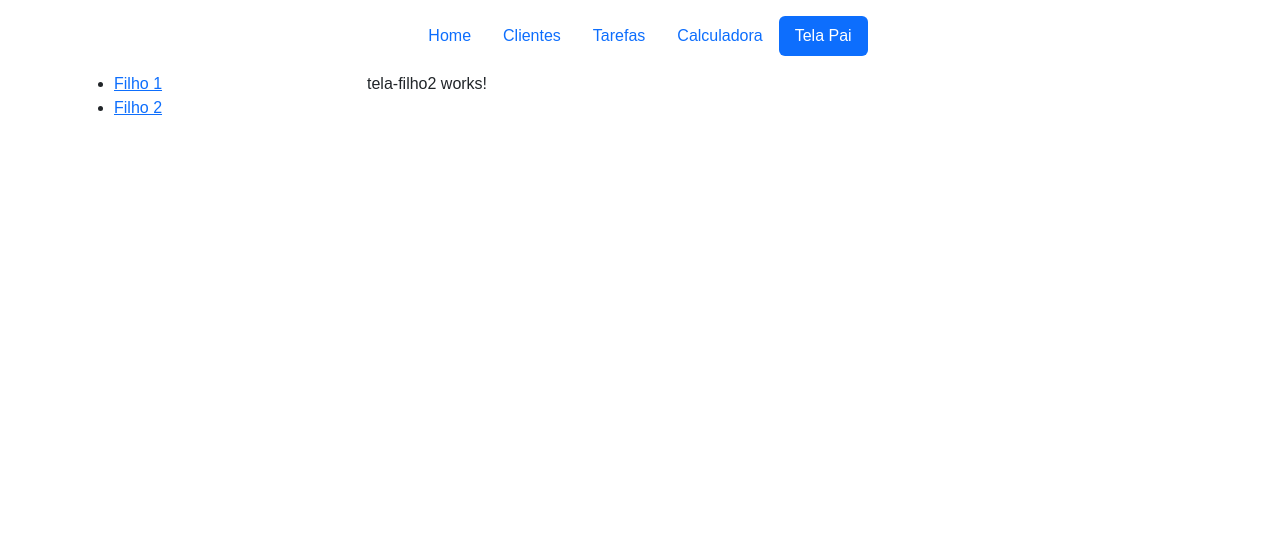
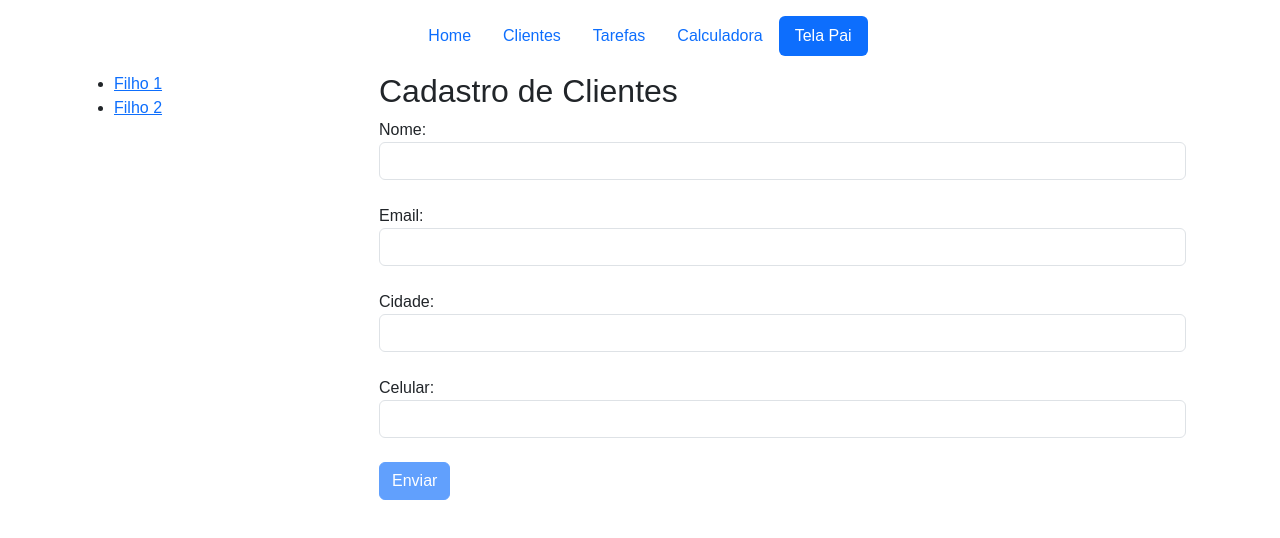
Before and after one commit to kauefelippet/facens, an Angular app in the folder Semestre_4/Programacao_Front_End/AulaAngular_1/: page /app-tela-pai/app-tela-filho2 in a window 1280 px wide. Shown: the top 538 px of the page. Built offline with nearby package versions, Linux system fonts and the light colour scheme.

Commit message:
adds forms

```diff
--- a/Semestre_4/Programacao_Front_End/AulaAngular_1/src/app/app.module.ts
+++ b/Semestre_4/Programacao_Front_End/AulaAngular_1/src/app/app.module.ts
@@ -15,7 +15,7 @@ import { TelaPaiComponent } from './tela-pai/tela-pai.component';
 import { TelaFilho1Component } from './tela-filho1/tela-filho1.component';
 import { TelaFilho2Component } from './tela-filho2/tela-filho2.component';
 import { NoticiaDetalheComponent } from './noticia-detalhe/noticia-detalhe.component';
-import { FormsModule } from '@angular/forms';
+import { FormsModule, ReactiveFormsModule } from '@angular/forms';
 import { ListaTarefasComponent } from './lista-tarefas/lista-tarefas.component';
 
 @NgModule({
@@ -39,6 +39,7 @@ import { ListaTarefasComponent } from './lista-tarefas/lista-tarefas.component';
     AppRoutingModule,
     NgbModule,
     FormsModule,
+    ReactiveFormsModule,
     NgbCarouselModule
   ],
   providers: [],
--- a/Semestre_4/Programacao_Front_End/AulaAngular_1/src/app/lista-clientes/cliente.ts
+++ /dev/null
@@ -1,6 +0,0 @@
-export interface Cliente {
-  id: number;
-  nome: string;
-  celular: string;
-  cidade: string;
-}
--- a/Semestre_4/Programacao_Front_End/AulaAngular_1/src/app/lista-clientes/lista-clientes.component.html
+++ b/Semestre_4/Programacao_Front_End/AulaAngular_1/src/app/lista-clientes/lista-clientes.component.html
@@ -36,7 +36,7 @@
         <tr (mouseover)="selecionarCliente(cliente)" (mouseout)="selecionarCliente(null)">
           <td>{{ cliente.id }}</td>
           <td
-            [ngStyle]="{'background-color': cliente.nome.toLowerCase() === nome.toLowerCase() ? 'lightblue' : 'transparent'}">
+            [ngStyle]="{'background-color': cliente.nome?.toLowerCase() === nome.toLowerCase() ? 'lightblue' : 'transparent'}">
             {{ cliente.nome }}</td>
           <td>{{ cliente.celular }}</td>
           <td [ngClass]="{'SaoPaulo': cliente.cidade === 'São Paulo'}">{{ cliente.cidade }}</td>
--- a/Semestre_4/Programacao_Front_End/AulaAngular_1/src/app/lista-clientes/lista-clientes.component.ts
+++ b/Semestre_4/Programacao_Front_End/AulaAngular_1/src/app/lista-clientes/lista-clientes.component.ts
@@ -1,5 +1,5 @@
 import { Component } from '@angular/core';
-import { Cliente } from './cliente';
+import { Cliente } from '../models/cliente';
 
 @Component({
   selector: 'app-lista-clientes',
--- /dev/null
+++ b/Semestre_4/Programacao_Front_End/AulaAngular_1/src/app/models/cliente.ts
@@ -0,0 +1,7 @@
+export interface Cliente {
+  id?: number;
+  nome?: string;
+  celular?: string;
+  cidade?: string;
+  email?: string;
+}
--- a/Semestre_4/Programacao_Front_End/AulaAngular_1/src/app/tela-filho1/tela-filho1.component.html
+++ b/Semestre_4/Programacao_Front_End/AulaAngular_1/src/app/tela-filho1/tela-filho1.component.html
@@ -1 +1,38 @@
-<p>tela-filho1 works!</p>
+<div class="container">
+  <h2>Cadastro de Clientes</h2>
+  <form #ngForm="ngForm" (ngSubmit)="submit(ngForm)">
+    <label for="nome">Nome:</label>
+    <input type="text" id="nome" name="nome" class="form-control" [(ngModel)]="cliente.nome" required>
+    <div class="error">
+      @if (ngForm.submitted || ngForm.controls['nome'].touched && ngForm.controls['nome'].invalid) {
+        <span class="text-danger">Nome é obrigatório.</span>
+      }
+    </div>
+    <br>
+    <label for="email">Email:</label>
+    <input type="email" id="email" name="email" class="form-control" [(ngModel)]="cliente.email" required email>
+    <div class="error">
+      @if (ngForm.submitted || ngForm.controls['email'].touched && ngForm.controls['email'].invalid) {
+        <span class="text-danger">Email inválido.</span>
+      }
+    </div>
+    <br>
+    <label for="cidade">Cidade:</label>
+    <input type="text" id="cidade" name="cidade" class="form-control" [(ngModel)]="cliente.cidade" required>
+    <div class="error">
+      @if (ngForm.submitted || ngForm.controls['cidade'].touched && ngForm.controls['cidade'].invalid) {
+        <span class="text-danger">Cidade é obrigatória.</span>
+      }
+    </div>
+    <br>
+    <label for="celular">Celular:</label>
+    <input type="tel" id="celular" name="celular" class="form-control" [(ngModel)]="cliente.celular" required pattern="[0-9]{10,11}">
+    <div class="error">
+      @if (ngForm.submitted || ngForm.controls['celular'].touched && ngForm.controls['celular'].invalid) {
+        <span class="text-danger">Celular inválido.</span>
+      }
+    </div>
+    <br>
+    <button type="submit" class="btn btn-primary">Enviar</button>
+  </form>
+</div>
--- a/Semestre_4/Programacao_Front_End/AulaAngular_1/src/app/tela-filho1/tela-filho1.component.ts
+++ b/Semestre_4/Programacao_Front_End/AulaAngular_1/src/app/tela-filho1/tela-filho1.component.ts
@@ -1,4 +1,6 @@
 import { Component } from '@angular/core';
+import { Cliente } from '../models/cliente';
+
 
 @Component({
   selector: 'app-tela-filho1',
@@ -7,5 +9,13 @@ import { Component } from '@angular/core';
   styleUrl: './tela-filho1.component.css'
 })
 export class TelaFilho1Component {
+  cliente: Cliente = {};
 
+  submit(form: any) {
+    if (form.valid) {
+      this.cliente = form.value;
+      alert(`Cliente cadastrado com sucesso!\nNome: ${this.cliente.nome}\nCelular: ${this.cliente.celular}\nCidade: ${this.cliente.cidade}\nE-mail: ${this.cliente.email}`);
+      form.reset();
+    }
+  }
 }
--- a/Semestre_4/Programacao_Front_End/AulaAngular_1/src/app/tela-filho2/tela-filho2.component.html
+++ b/Semestre_4/Programacao_Front_End/AulaAngular_1/src/app/tela-filho2/tela-filho2.component.html
@@ -1 +1,33 @@
-<p>tela-filho2 works!</p>
+<div class="container">
+  <h2>Cadastro de Clientes</h2>
+  <form #ngForm="ngForm" (ngSubmit)="submit(ngForm)">
+    <label for="nome">Nome:</label>
+    <input type="text" id="nome" name="nome" class="form-control" [(ngModel)]="cliente.nome" #nome="ngModel" required>
+    <div *ngIf="(ngForm.submitted || nome.touched) && nome.invalid" class="text-danger">
+      <span *ngIf="nome.errors?.['required']">Nome é obrigatório.</span>
+    </div>
+    <br>
+    <label for="email">Email:</label>
+    <input type="email" id="email" name="email" class="form-control" [(ngModel)]="cliente.email" #email="ngModel" required email>
+    <div *ngIf="(ngForm.submitted || email.touched) && email.invalid" class="text-danger">
+      <span *ngIf="email.errors?.['required']">Email é obrigatório.</span>
+      <span *ngIf="email.errors?.['email']">Email inválido.</span>
+    </div>
+    <br>
+    <label for="cidade">Cidade:</label>
+    <input type="text" id="cidade" name="cidade" class="form-control" [(ngModel)]="cliente.cidade" #cidade="ngModel" required>
+    <div *ngIf="(ngForm.submitted || cidade.touched) && cidade.invalid" class="text-danger">
+      <span *ngIf="cidade.errors?.['required']">Cidade é obrigatória.</span>
+    </div>
+    <br>
+    <label for="celular">Celular:</label>
+    <input type="tel" id="celular" name="celular" class="form-control" [(ngModel)]="cliente.celular" #celular="ngModel" required pattern="[0-9]{10,11}">
+    <div *ngIf="(ngForm.submitted || celular.touched) && celular.invalid" class="text-danger">
+      <span *ngIf="celular.errors?.['required']">Celular é obrigatório.</span>
+      <span *ngIf="celular.errors?.['pattern']">Celular inválido.</span>
+    </div>
+    <br>
+    <button type="submit" class="btn btn-primary" [disabled]="ngForm.invalid">Enviar
+    </button>
+  </form>
+</div>
--- a/Semestre_4/Programacao_Front_End/AulaAngular_1/src/app/tela-filho2/tela-filho2.component.ts
+++ b/Semestre_4/Programacao_Front_End/AulaAngular_1/src/app/tela-filho2/tela-filho2.component.ts
@@ -1,4 +1,6 @@
 import { Component } from '@angular/core';
+import { FormControl, FormGroup, Validators } from '@angular/forms';
+import { Cliente } from '../models/cliente';
 
 @Component({
   selector: 'app-tela-filho2',
@@ -7,5 +9,23 @@ import { Component } from '@angular/core';
   styleUrl: './tela-filho2.component.css'
 })
 export class TelaFilho2Component {
+  form: FormGroup;
+  cliente: Cliente = {};
 
+  constructor() {
+    this.form = new FormGroup({
+      nome: new FormControl('', [Validators.required]),
+      email: new FormControl('', [Validators.required, Validators.email]),
+      cidade: new FormControl('', [Validators.required]),
+      celular: new FormControl('', [Validators.required, Validators.pattern('[0-9]{10,11}')])
+    });
+  }
+
+  submit(formValue: any) {
+    if (this.form.valid) {
+      console.log('Formulário válido:', formValue);
+    } else {
+      console.log('Formulário inválido');
+    }
+  }
 }
```
